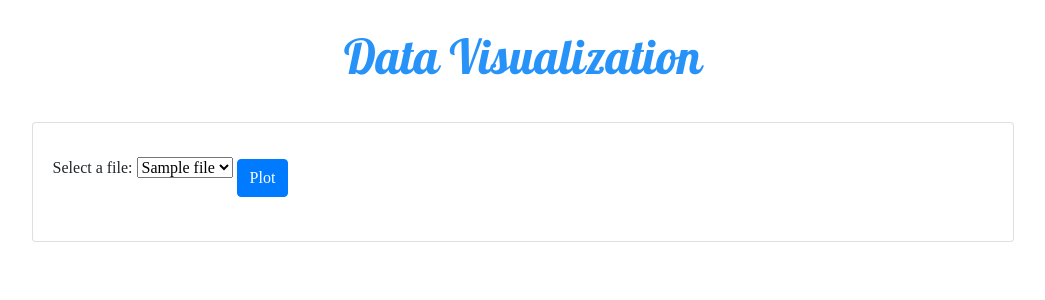
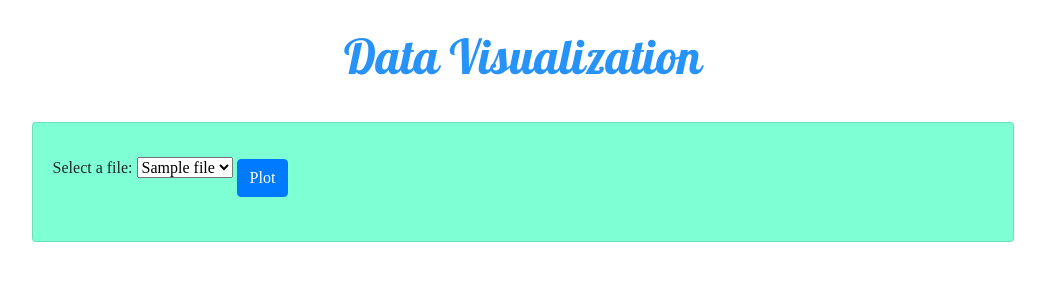
Before and after one commit to janbadillo/marine-data-visualizer, a Flask app: page / in a window 1280 px wide. Shown: the part 86-386 px from the top of the page, without its empty margins (117-1162 px from the left). Run offline with Flask 3, Linux system fonts and the light colour scheme; a database or web service that is not in the repository returns one stand-in record (values such as "Sample title"); data that the repository does not hold is empty; some libraries are stand-ins or nearby versions.

Commit message:
Refactor index.html: Update card background color

```diff
--- a/application/templates/index.html
+++ b/application/templates/index.html
@@ -5,7 +5,7 @@
 </div>
 
 <div class="row p-4">
-    <div class="card m-auto" style="width: 90%;">
+    <div class="card m-auto" style="width: 90%; background-color: aquamarine;">
         <div class="card-body">
             <label for="fileSelector">Select a file:</label>
             <select id="fileSelector" class="form-select">
```
